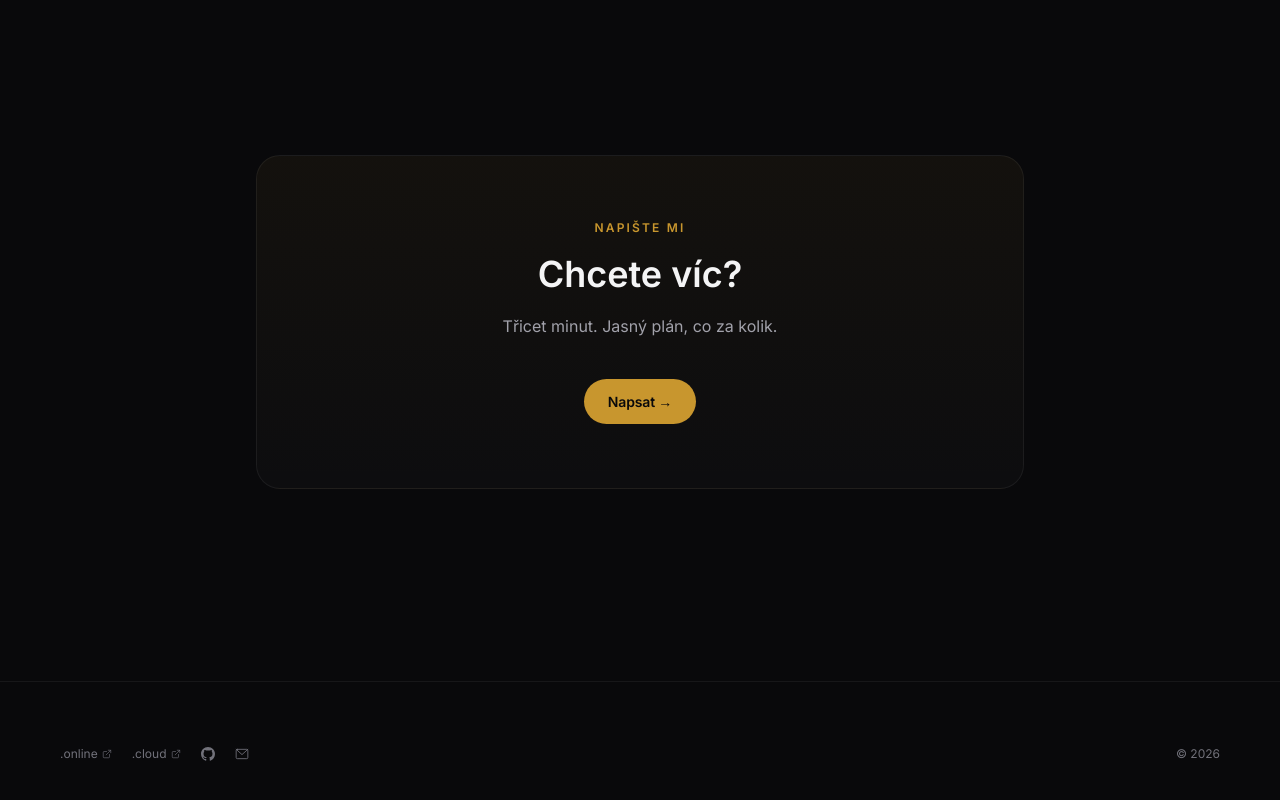
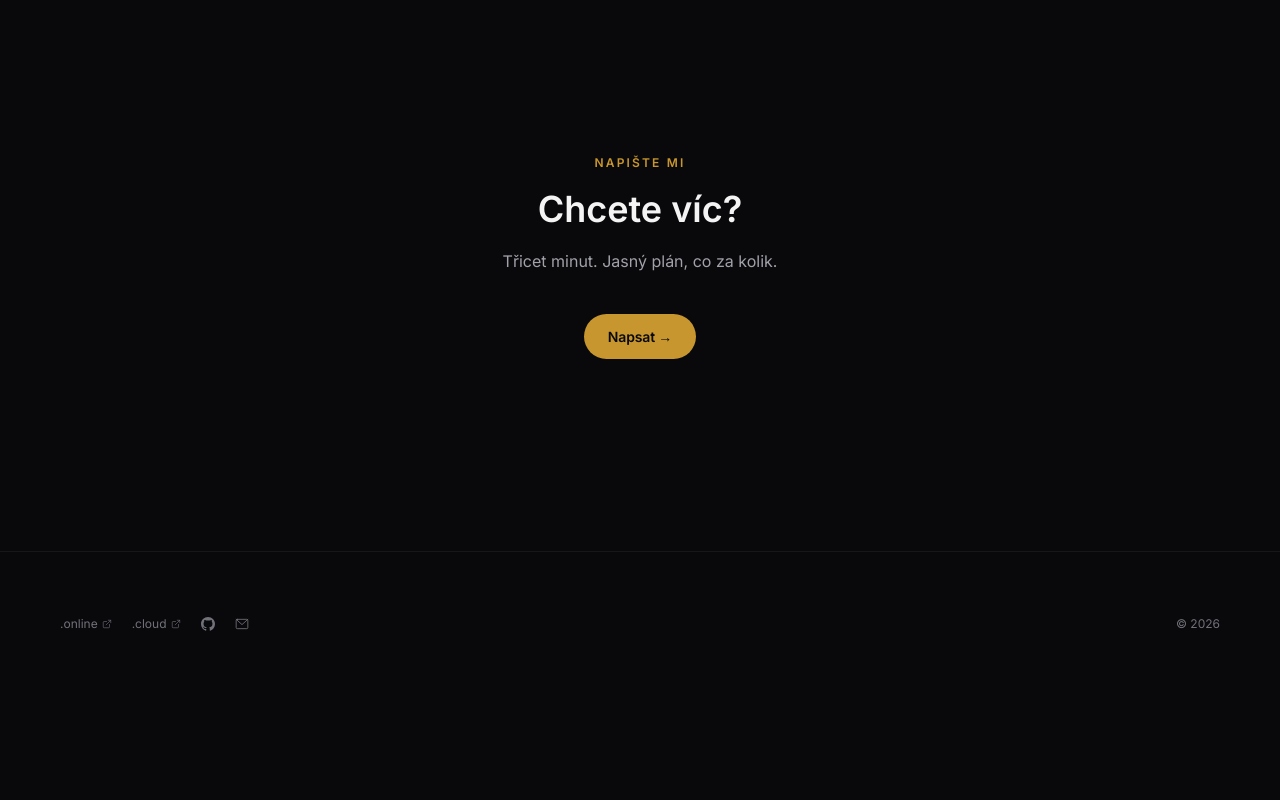
Before and after one commit to Peter-Pix/petrpiskacek.cz, a Next.js app: page / in a window 1280 px wide. Shown: the part 2859-3659 px from the top of the page. After the commit the page ends 3555 px from the top, so only its background shows below. Built offline with nearby package versions, Linux system fonts and the light colour scheme; no server answers.

Commit message:
refactor: remove card wrapper from CTA section, clean black background

```diff
--- a/src/components/CTA.tsx
+++ b/src/components/CTA.tsx
@@ -7,14 +7,7 @@ export default function CTA() {
     <section id="contact" className="section-apple">
       <div className="container-apple">
         <Reveal blur>
-          <div
-            className="mx-auto max-w-3xl rounded-3xl p-12 text-center sm:p-16"
-            style={{
-              background:
-                "linear-gradient(180deg, rgba(200,155,60,0.06) 0%, rgba(255,255,255,0.02) 100%)",
-              border: "1px solid var(--border)",
-            }}
-          >
+          <div className="mx-auto max-w-2xl text-center">
             <p
               className="mb-4 text-xs font-semibold uppercase tracking-[0.18em]"
               style={{ color: "var(--gold)" }}
```
